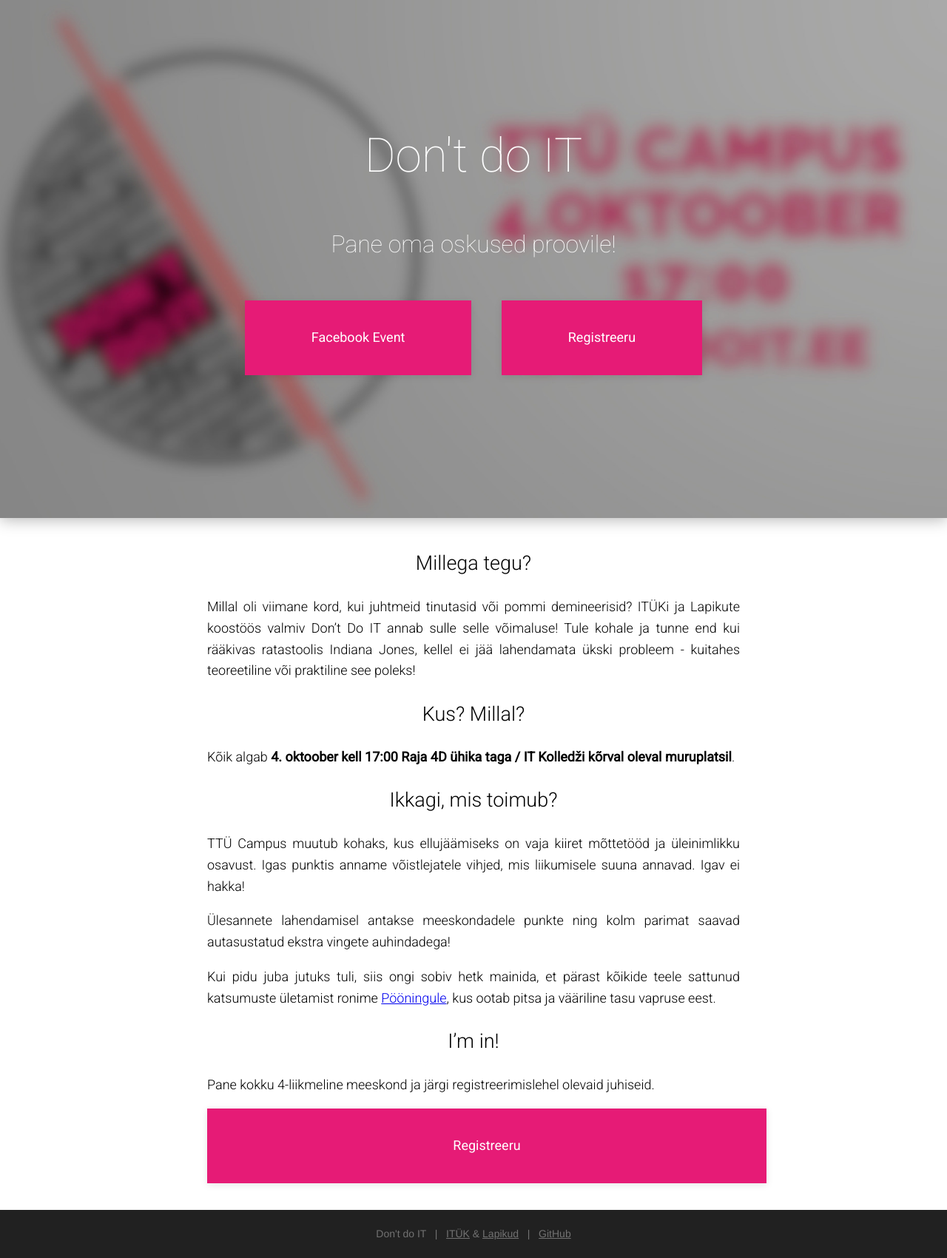
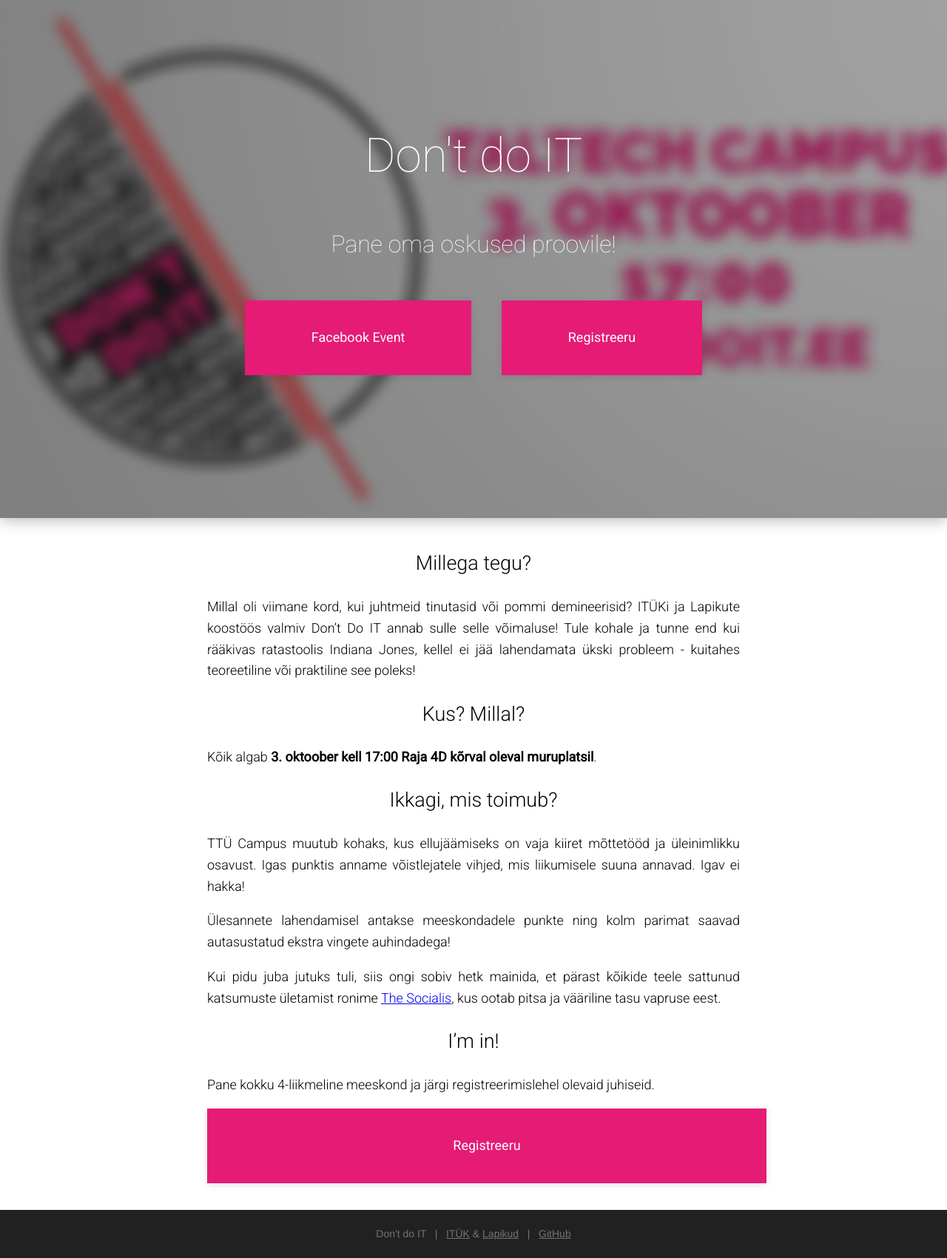
Before and after one commit to Lapikud/dontdoit.ee, a plain HTML site: page index.html in a window 1280 px wide. Shown: the whole page at 74% size. Drawn offline with Linux system fonts and the light colour scheme.

Commit message:
Update info for 2019

```diff
--- a/css/styles.css
+++ b/css/styles.css
@@ -26,7 +26,7 @@ header {
     font-weight: 100;
 
     background: #e61b76;
-    background-image: url("/img/ddi_fb_cover_blur.jpg");
+    background-image: url("/img/ddi_fb_cover_blur_v2.jpg");
     background-size: cover;
     background-repeat: no-repeat;
     background-position: center;
--- a/index.html
+++ b/index.html
@@ -25,7 +25,7 @@
     </div>
     <div class="links">
       <a href="https://www.facebook.com/events/242352173290346" class="">Facebook Event</a>
-      <a href="https://docs.google.com/forms/d/1iBnv1s5p2r3Pzhy5CYEPlA7qpx2TgtndMoupfzG2PVo/viewform" class="">Registreeru</a>
+      <a href="https://docs.google.com/forms/d/e/1FAIpQLSdGSSCQzmHx6U6s4mySDJaez0UgHh1HaICVM0nG0it_FcciAQ/viewform?usp=sf_link" class="">Registreeru</a>
     </div>
   </header>
 
@@ -46,7 +46,7 @@
     <a id="wherewhen"></a>
     <h1>Kus? Millal?</h1>
     <p>
-      Kõik algab <b>4. oktoober kell 17:00 Raja 4D ühika taga / IT Kolledži kõrval oleval muruplatsil</b>.
+      Kõik algab <b>3. oktoober kell 17:00 Raja 4D kõrval oleval muruplatsil</b>.
     </p>
 
     <a id="details"></a>
@@ -61,12 +61,12 @@
     </p>
     <p>
       Kui pidu juba jutuks tuli, siis ongi sobiv hetk mainida, et pärast kõikide teele sattunud
-      katsumuste ületamist ronime <a href="http://www.pooning.ee/">Pööningule</a>, kus ootab pitsa ja vääriline tasu vapruse eest.
+      katsumuste ületamist ronime <a href="https://www.thesocial.ee/">The Socialis</a>, kus ootab pitsa ja vääriline tasu vapruse eest.
     </p>
 
     <h1>I’m in!</h1>
     <p>Pane kokku 4-liikmeline meeskond ja järgi registreerimislehel olevaid juhiseid.</p>
-    <a href="https://docs.google.com/forms/d/1iBnv1s5p2r3Pzhy5CYEPlA7qpx2TgtndMoupfzG2PVo/viewform" class="button block">Registreeru</a>
+    <a href="https://docs.google.com/forms/d/e/1FAIpQLSdGSSCQzmHx6U6s4mySDJaez0UgHh1HaICVM0nG0it_FcciAQ/viewform?usp=sf_link" class="button block">Registreeru</a>
 
   </article>
 
```
Also changed, not shown: img/ddi_fb_cover_blur_v2.jpg (added).
